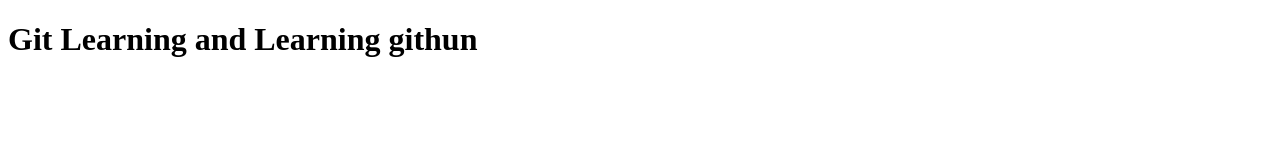
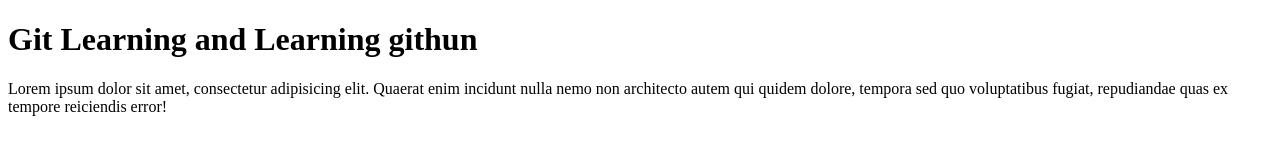
Before and after one commit to singhxmandeep/learn-git, a plain HTML site: page index.html in a window 1280 px wide. Drawn offline with Linux system fonts and the light colour scheme.

Commit message:
add paragraph to the code

```diff
--- a/index.html
+++ b/index.html
@@ -7,5 +7,6 @@
 </head>
 <body>
     <h1>Git Learning and Learning githun</h1>
+    <p>Lorem ipsum dolor sit amet, consectetur adipisicing elit. Quaerat enim incidunt nulla nemo non architecto autem qui quidem dolore, tempora sed quo voluptatibus fugiat, repudiandae quas ex tempore reiciendis error!</p>
 </body>
 </html>
```
